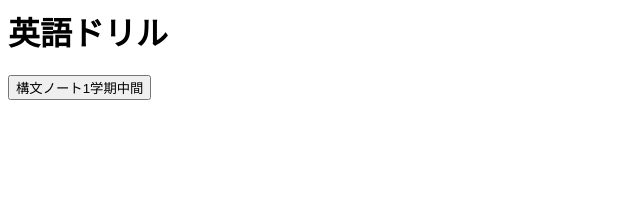
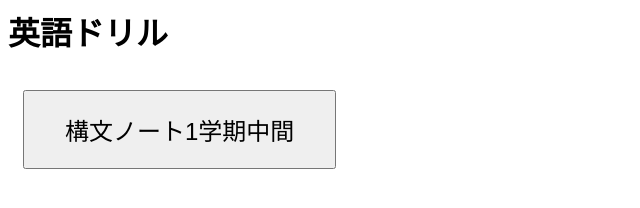
Before and after one commit to tmiyauchi44-max/english_drills, a plain HTML site: page index.html in a window 1280 px wide. Shown: the whole page, without its empty margins (0-640 px from the left). Drawn offline with Linux system fonts and the light colour scheme.

Commit message:
Update index.html

```diff
--- a/index.html
+++ b/index.html
@@ -1,5 +1,7 @@
 <h1>英語ドリル</h1>
 
 <a href="grammar/構文ノート1学期中間.html">
-<button>構文ノート1学期中間</button>
+<button style="font-size:24px; padding:20px 40px; margin:15px;">
+構文ノート1学期中間
+</button>
 </a>
```
